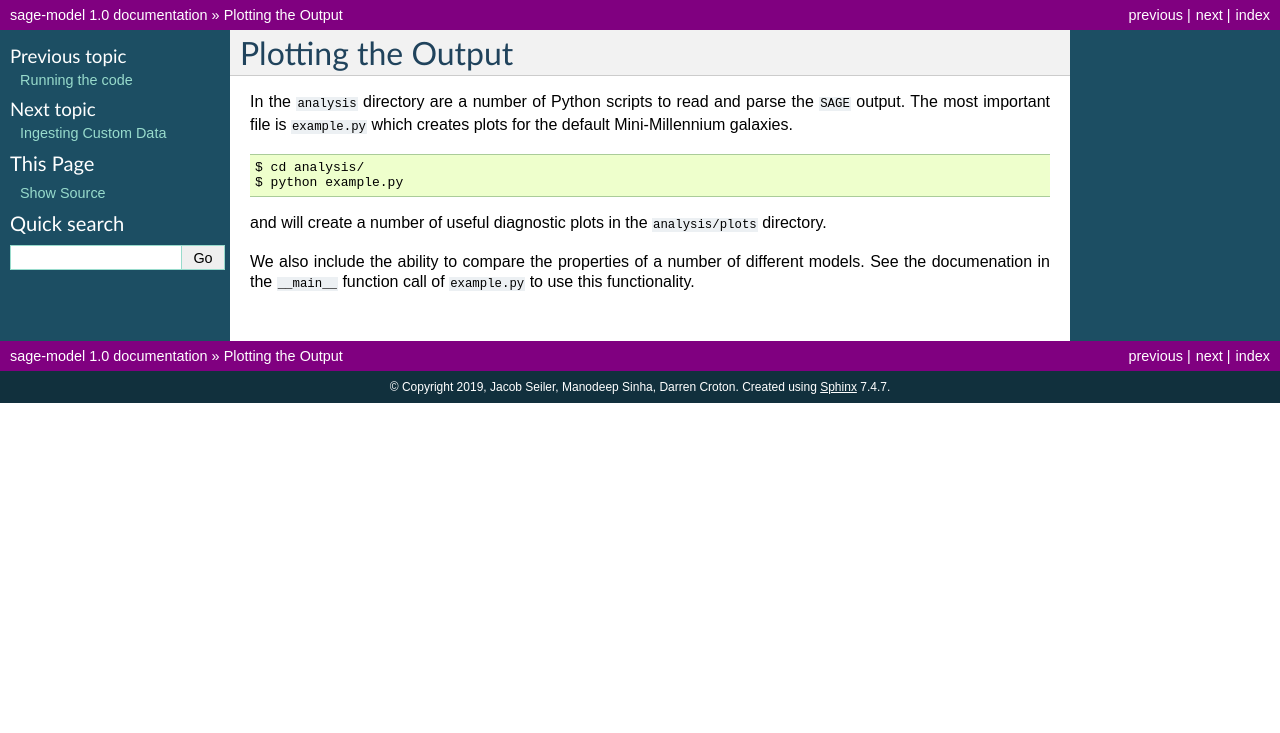
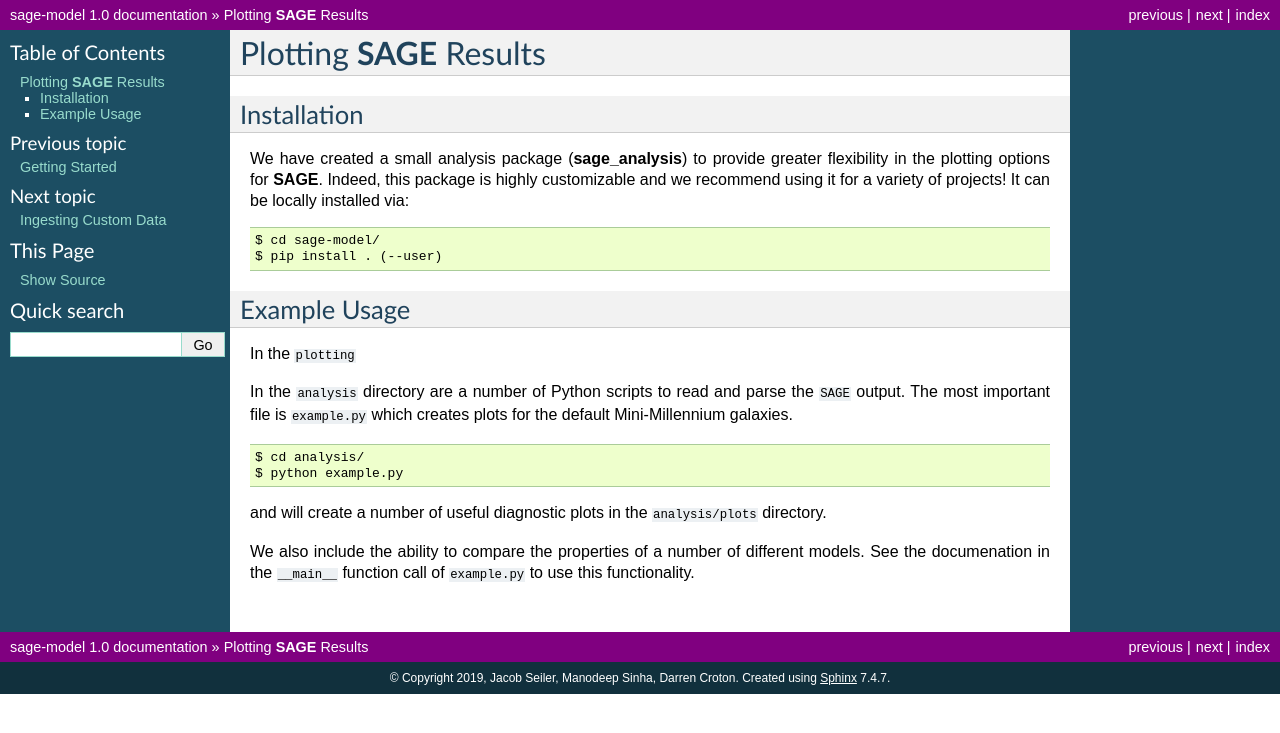
Before and after one commit to sage-home/sage-model, a Sphinx documentation site: the page built from docs/source/user/plotting.rst, in a window 1280 px wide. Shown: the top 733 px of the page. Built offline with Sphinx 7.4.7, drawn with Linux system fonts in a browser that asks for light colours.

Commit message:
Updating docs.

```diff
--- a/docs/source/index.rst
+++ b/docs/source/index.rst
@@ -64,9 +64,8 @@ Maintainers
 
    introduction
    user/getting_started.rst
-   user/running_the_code.rst
    user/plotting.rst
-   user/subclass
+   user/subclass.rst
    user/calc.rst
 
 .. _api-docs:
--- a/docs/source/user/plotting.rst
+++ b/docs/source/user/plotting.rst
@@ -1,5 +1,23 @@
-Plotting the Output
-===================
+Plotting **SAGE** Results
+=========================
+
+Installation
+------------
+
+We have created a small analysis package (**sage_analysis**) to provide greater flexibility in the
+plotting options for **SAGE**.  Indeed, this package is highly customizable and
+we recommend using it for a variety of projects! It can be locally installed
+via:
+
+.. code::
+
+    $ cd sage-model/
+    $ pip install . (--user)
+
+Example Usage
+-------------
+
+In the ``plotting``
 
 In the ``analysis`` directory are a number of Python scripts to read and parse
 the ``SAGE`` output.  The most important file is ``example.py`` which creates
```
Also changed, not shown: docs/source/user/getting_started.rst (+49 -4 lines), docs/source/user/running_the_code.rst (deleted, +0 -22 lines).
